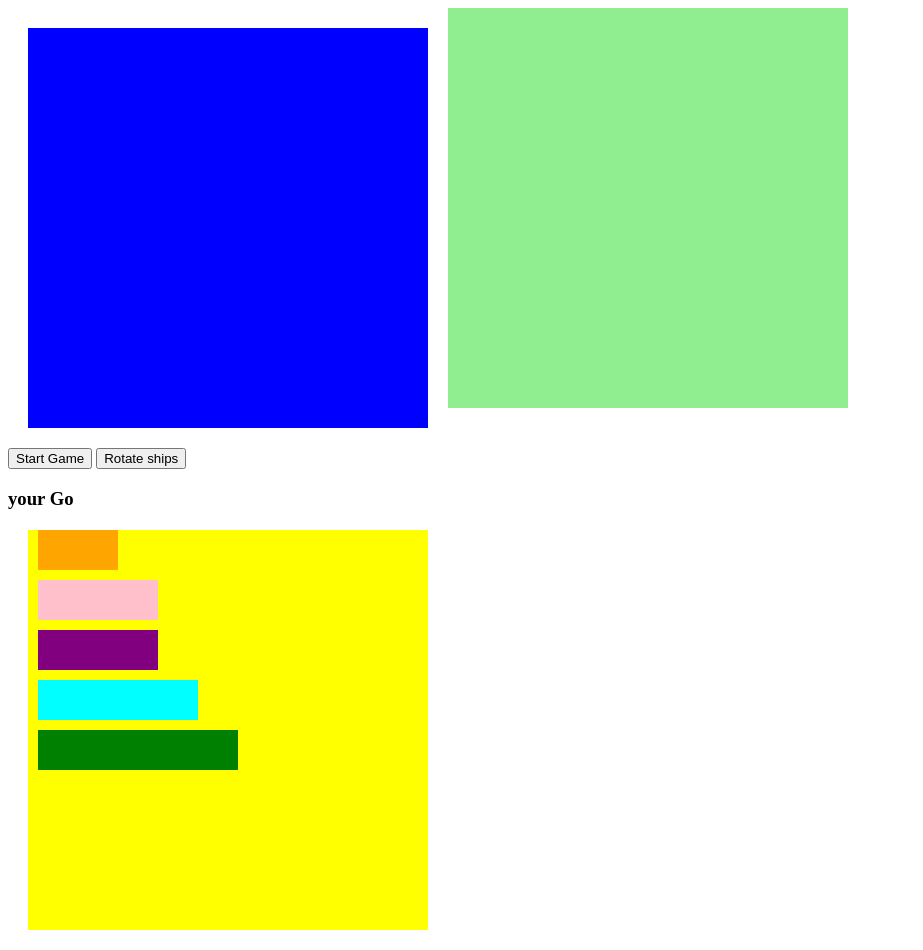
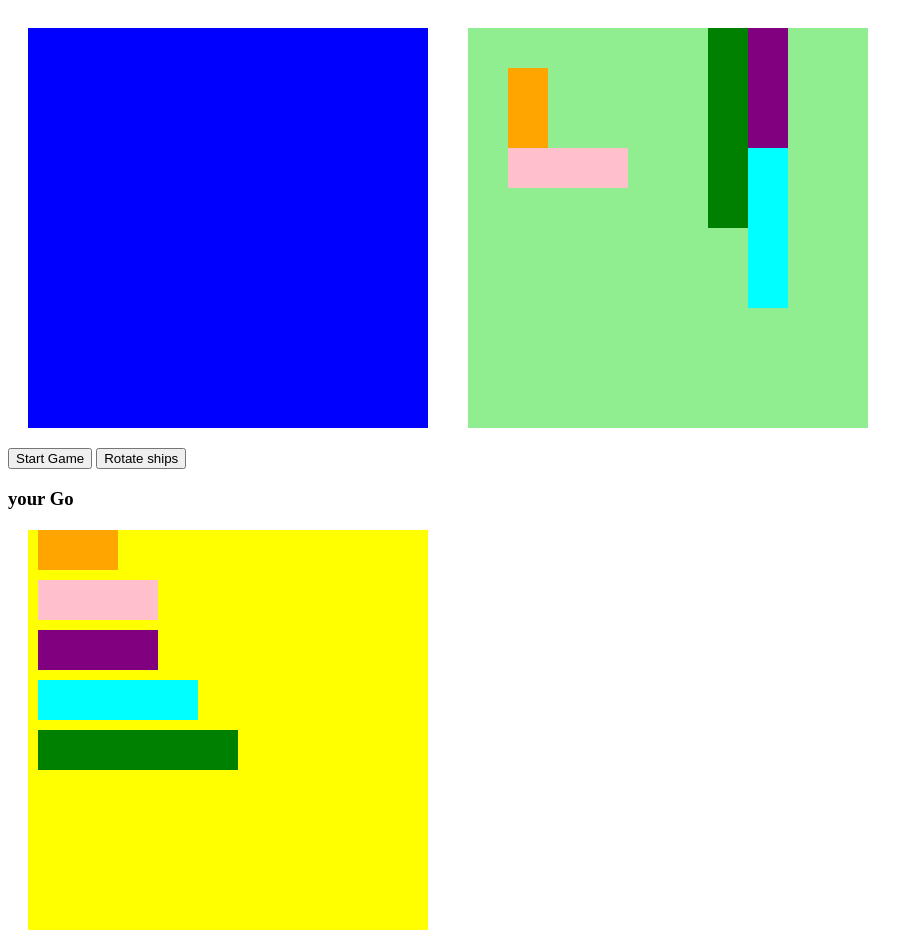
Before and after one commit to kiranlongia/Battleship-Project-javascript, a website: page index.html in a window 1280 px wide. Shown: the whole page, without its empty margins (0-923 px from the left). Drawn offline with Linux system fonts and the light colour scheme.

Commit message:
ships in random locations

```diff
--- a/app.js
+++ b/app.js
@@ -22,10 +22,10 @@ document.addEventListener('DOMContentLoaded' , () =>{
 
 
    //create board
-   function createBoard(){
+   function createBoard(grid, squares){
       for ( let i = 0; i < width * width; i++){
         const square =   document.createElement('div')
-        userSquares.dataset.id = i
+        square.dataset.id = i
         grid.appendChild(square)
         squares.push(square)
 
@@ -39,7 +39,8 @@ document.addEventListener('DOMContentLoaded' , () =>{
        {
            name: 'destroyer' ,
            directions: [
-               [0,1],[0,width]
+               [0,1],
+               [0,width]
            ]
        },
        {
@@ -59,14 +60,14 @@ document.addEventListener('DOMContentLoaded' , () =>{
        {
         name: 'battleship',
         directions: [
-            [0,1,2],
+            [0,1,2,3],
             [0,width,width*2,width*3]
         ]
     },
     {
         name: 'carrier',
         directions: [
-            [0,1,2],
+            [0,1,2,3,4],
             [0,width,width*2,width*3, width*4]
         ]
     },
@@ -74,14 +75,14 @@ document.addEventListener('DOMContentLoaded' , () =>{
    ]
 
 //draw the computers ships in random locations
-function generateShips(){
+function generate(ship){
     let randomDirection = Math.floor(Math.random() * ship.directions.length)
     let current = ship.directions[randomDirection]
     if(randomDirection ===0) direction = 1
     if(randomDirection === 1) direction = 10
     let randomStart = Math.abs(Math.floor(Math.random() * computerSquares.length - (ship.directions[0].length * direction)))
 
-    const isTaken = current.some(index => computerSquares[randomStart + index].classList.contai)
+    const isTaken = current.some(index => computerSquares[randomStart + index].classList.contains('taken'))
     const isAtRightEdge = current.some(index => (randomStart + index) % width === -1)
     const isAtLeftEdge = current.some(index => (randomStart + index) % width === 0)
 
--- /dev/null
+++ b/package.json
@@ -0,0 +1,5 @@
+{
+  "dependencies": {
+    "init": "^0.1.2"
+  }
+}
--- a/style.css
+++ b/style.css
@@ -15,6 +15,7 @@
     width: 40px;
     height: 40px;
 
+
 }
 
 .grid-computer{
@@ -23,6 +24,7 @@
     display: flex;
     flex-wrap: wrap;
     background-color: lightgreen;
+    margin: 20px;
 }
 
 .grid-display{
@@ -63,7 +65,7 @@
     background-color: pink;
     margin: 10px;
     display: flex;
-    flex-wrap: wrap;
+
 }
 .cruiser-container{
     width: 120px;
```
Also changed, not shown: 1 other file.
